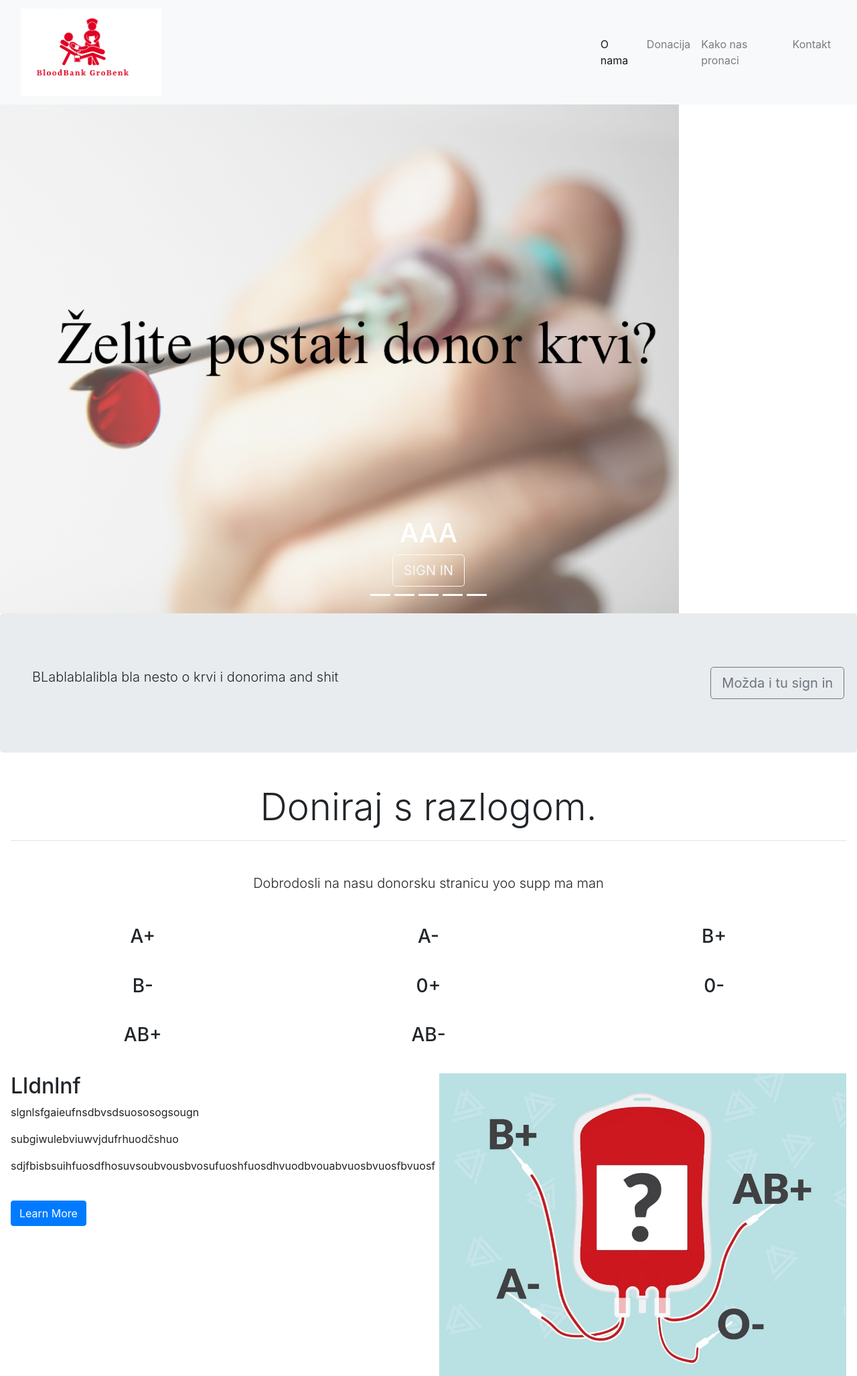
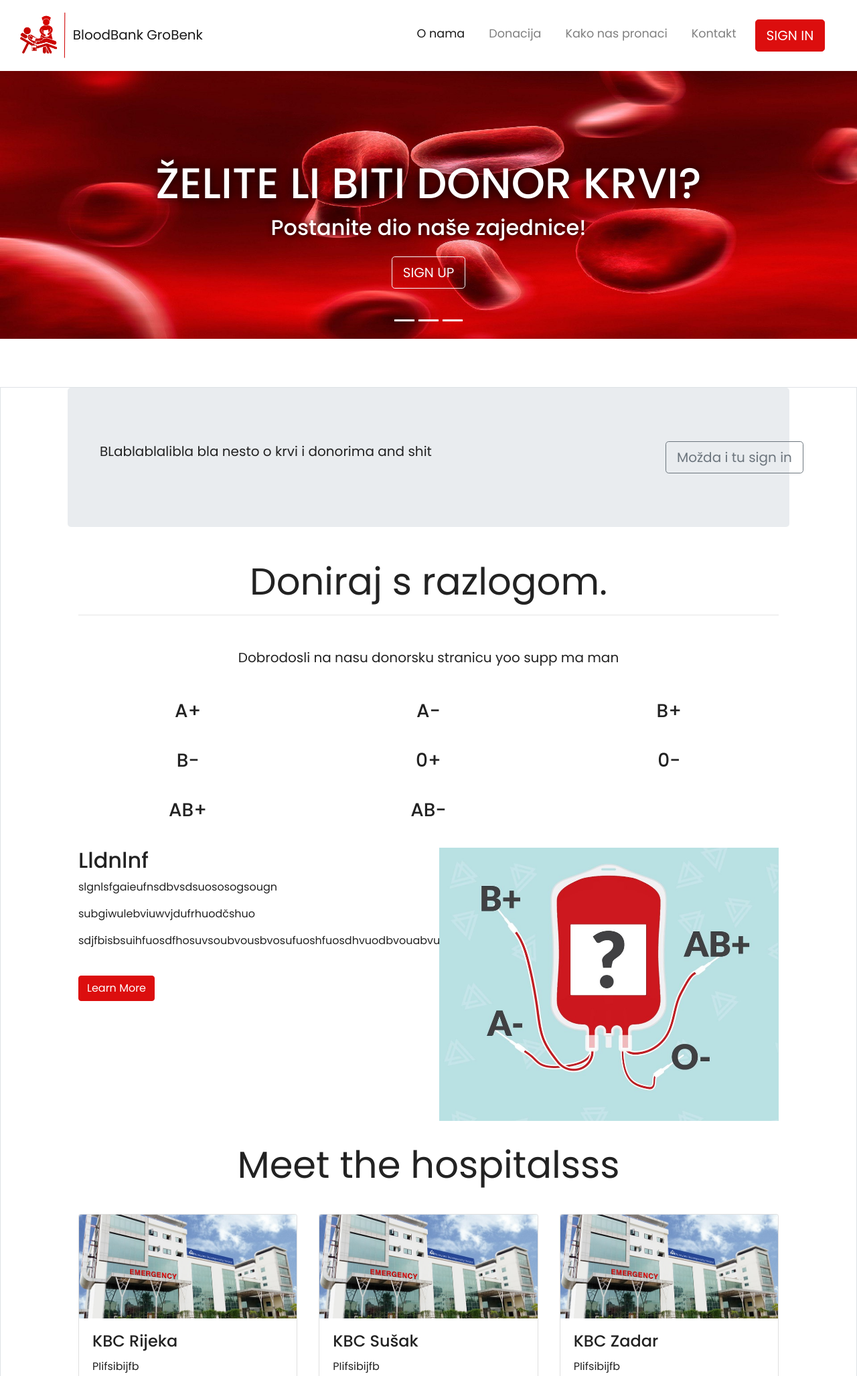
Before and after one commit to vrsaljk0/GroBenk, a PHP site: page / in a window 1280 px wide. Shown: the top 2055 px of the page at 67% size. Run offline with PHP 8.4, Linux system fonts and the light colour scheme; some libraries are stand-ins or nearby versions.

Commit message:
Add files via upload
valjda ce se promijenit

```diff
--- a/index.html
+++ b/index.html
@@ -4,7 +4,7 @@
 <head>
 	<meta charset="utf-8">
 	<meta name="viewport" content="width=device-width, initial-scale=1">
-	<title>BloodBank GroBenk</title>
+	<title>BloodBank</title>
 	<link rel="stylesheet" href="https://maxcdn.bootstrapcdn.com/bootstrap/4.0.0/css/bootstrap.min.css">
 	<script src="https://ajax.googleapis.com/ajax/libs/jquery/3.3.1/jquery.min.js"></script>
 	<script src="https://cdnjs.cloudflare.com/ajax/libs/popper.js/1.12.9/umd/popper.min.js"></script>
@@ -15,9 +15,9 @@
 <body>
 
 <!-- Navigation -->
-<nav class="navbar navbar-expand-md navbar-light bg-light sticky-top">
+<nav class="navbar navbar-expand-md navbar-light bg-white sticky-top">
 <div class="container-fluid">
-	<a class="navbar-brand" href="#"><img src="img/logo_.png" width = 25% height= 20%></a>
+	<a class="navbar-brand" href="#"><img src="img/logo3_.png">&nbsp BloodBank GroBenk</a>
 	<button class="navbar-toggler" type="button" data-toggle="collapse" data-target="#navbarResponsive">
 		<span class="navbar-toggler-icon"></span>
 	</button>
@@ -35,6 +35,9 @@
 			<li class="nav-item">
 				<a class="nav-link" href="#">Kontakt</a>
 			</li>
+			<li class="nav-item">
+				<button type="button" class="btn btn-primary btn-lg">SIGN IN</button>
+			</li>
 		</ul>
 	</div>
 </div>
@@ -46,33 +49,36 @@
 		<li data-target="#slides" data-slide-to="0" class="active"></li>
 		<li data-target="#slides" data-slide-to="1" class="active"></li>
 		<li data-target="#slides" data-slide-to="2" class="active"></li>
-		<li data-target="#slides" data-slide-to="3" class="active"></li>
-		<li data-target="#slides" data-slide-to="4" class="active"></li>
 	</ul>
 	<div class="carousel-inner">
 		<div class="carousel-item active">
-			<img src="img/slide1.png">
+			<img src="img/slide1.jpg">
 			<div class="carousel-caption">
-				<h1>AAA</h1>
-				<button type="button" class="btn btn-outline-light btn-lg">SIGN IN</button>
+				<h1>Želite li biti donor krvi?</h1>
+				<h3>Postanite dio naše zajednice!</h3>
+				<button type="button" class="btn btn-outline-light btn-lg">SIGN UP</button>
 			</div>
 		</div>
 		<div class="carousel-item">
-			<img src="img/slide2.png">
+			<img src="img/slide2.jpg">
+			<div class="carousel-caption">
+				<h1>Trenutne zalihe krvi</h1>
+			</div>
 		</div>
 		<div class="carousel-item">
-			<img src="img/slide3.png">
-		</div>
-		<div class="carousel-item">
-			<img src="img/slide4.png">
-		</div>
-		<div class="carousel-item">
-			<img src="img/slide5.png">
+			<img src="img/slide3.jpg">
+			<div class="carousel-caption">
+				<h1>Potrebna vam je krv?</h1>
+				<button type="button" class="btn btn-outline-light btn-lg">Pošalji zahtjev</button>
+			</div>
 		</div>
 	</div>
 </div>
-
+<br>
+<br>
+<br>
 <!--- Jumbotron -->
+<div class="border">
 <div class="container-fluid">
 <div class="row jumbotron">
 	<div class="col-xs-12 col-sm-12 col-md-9 col-lg-9 col-xl-10">
@@ -215,6 +221,6 @@
 </div>
 </footer>
 -->
-
+</div>
 </body>
 </html>
--- a/style.css
+++ b/style.css
@@ -1,15 +1,68 @@
 @import url('https://fonts.googleapis.com/css?family=Poppins:400,500,700');
 
+html, body {
+  height: 100%;
+  width: 100%;
+  font-family: 'Poppins', sans-serif;
+  color: #222;
+}
 
+.border {
+  padding-right: 100px;
+  padding-left: 100px;
+}
 
+.navbar {
+  padding: .8rem;
+}
 
+.navbar-brand img{
+  width: 15%;
+  height: 10%;
 
+}
 
+.navbar-nav li {
+  padding-right: 20px;
+}
 
+.nav-link {
+  font-size: 1.1em !important;
+}
 
+.carousel-inner img {
+  width: 100%;
+  height: 400px;
+}
 
+.carousel-caption {
+  position: absolute;
+  top: 50%;
+  transform: translateY(-50%);
+}
 
+.carousel-caption h1 {
+  font-size: 400%;
+  text-transform: uppercase;
+  text-shadow: 1px 1px 15px #000;
+}
 
+.carousel-caption h3 {
+  font-size: 200%;
+  font-weight: 500%;
+  text-shadow: 1px 1px 10px #000;
+  padding-bottom: 1rem;
+}
+
+.btn-primary {
+  background-color: #DC0E0E;
+  border: 1px solid #DC0E0E;
+}
+
+.btn-primary:hover {
+  background-color: #A60202;
+  border: 1px solid #A60202;
+}
 /*---Media Queries --*/
 @media (max-width: 992px) {
 
```
Also changed, not shown: img/logo3_.png (added), img/slide1.jpg (added), img/slide2.jpg (added), img/slide2.png, img/slide3.jpg (added), img/slide3.png.
